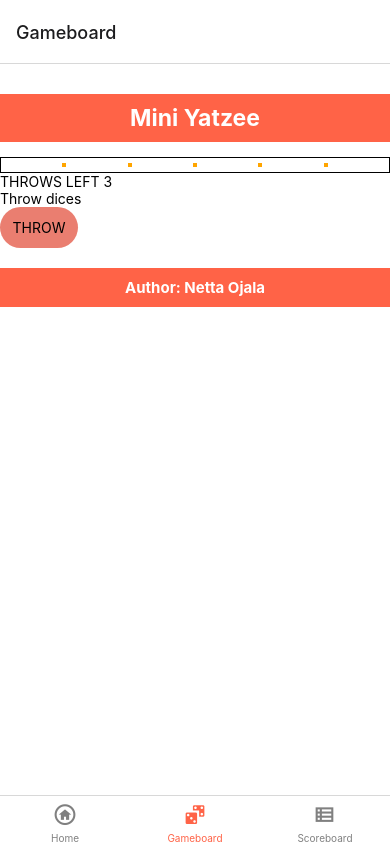
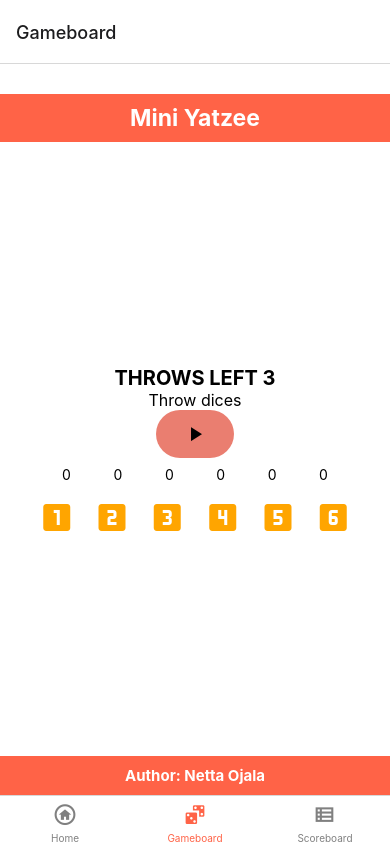
Before and after one commit to n2ojne00/MiniYatzee, a React Native app: screen /Gameboard in a window 390 px wide. Built offline with nearby package versions, Linux system fonts and the light colour scheme.

Commit message:
calculating points

```diff
--- a/App.js
+++ b/App.js
@@ -9,6 +9,7 @@ const Tab = createBottomTabNavigator();
 
 export default function App() {
   return (
+
     <NavigationContainer>
       <Tab.Navigator
         sceneContainerStyle={{ backgroundColor: 'transparent' }}
--- a/components/Gameboard.js
+++ b/components/Gameboard.js
@@ -10,7 +10,8 @@ import {
   MIN_SPOT,
   MAX_SPOT,
   BONUS_POINTS_LIMIT,
-  BONUS_POINTS, } from '../constants/Game'
+  BONUS_POINTS,
+} from '../constants/Game'
 import styles from '../styles/styles';
 
 let board = [];
@@ -31,7 +32,7 @@ export default function Gameboard() {
   const [selectedDicePoints, setSelectedDicePoints] =
     useState(new Array(MAX_SPOT).fill(false));
   // Total points for different spots
-  const [diceTotalPoints, setdiceTotalPoints] =
+  const [dicePointsTotal, setDicePointsTotal] =
     useState(new Array(MAX_SPOT).fill(0));
 
   const [playerName, setPlayerName] = useState('');
@@ -40,7 +41,7 @@ export default function Gameboard() {
   //i is dice
   for (let i = 0; i < NBR_OF_DICES; i++) {
     row.push(
-      <View style={styles.dice}>
+      <View>
         <Pressable
           key={"row" + i}
           onPress={() => selectDice(i)}
@@ -48,7 +49,7 @@ export default function Gameboard() {
           <MaterialCommunityIcons
             name={board[i]}
             key={"row" + i}
-          size={50}
+            size={70}
             color={getDiceColor(i)}
           >
           </MaterialCommunityIcons>
@@ -57,43 +58,114 @@ export default function Gameboard() {
     );
   }
 
+  const pointsRow = [];
+  for (let spot = 0; spot < MAX_SPOT; spot++) {
+    pointsRow.push(
+      <Text key={"pointsRow" + spot}>{getSpotTotal(spot)}</Text>
+    );
+  }
+
+  const pointsToSelectRow = [];
+  for (let diceButton = 0; diceButton < MAX_SPOT; diceButton++) {
+    pointsToSelectRow.push(
+      <Pressable key={"buttonsRow" + diceButton}
+        onPress={() => selectDicePoints(diceButton)}
+      >
+
+        <MaterialCommunityIcons
+          key={"buttonsRow" + diceButton}
+          name={"numeric-" + (diceButton + 1) + "-box"}
+          size={36}
+          color={getDicePointsColor(diceButton)}>
+
+        </MaterialCommunityIcons>
+      </Pressable>
+    );
+  }
+
+  //which dices are selected in array
   const selectDice = (k) => {
     let dices = [...selectedDices];
     dices[k] = selectedDices[k] ? false : true;
     setSelectedDices(dices);
-    console.log(dices);
   }
 
+  //color for selected and unselected dices
+  function getDiceColor(k) {
+    return selectedDices[k] ? "brown" : "orange"
+  }
 
-  function getDiceColor(k) {
-    return selectedDices[k] ? "purple" : "pink"
+  function getDicePointsColor(k) {
+    return selectedDicePoints[k] ? "brown" : "orange"
+  }
+
+  const selectDicePoints = (k) => {
+    let selectedPoints = [...selectedDicePoints];
+    let points = [...dicePointsTotal];
+    selectedPoints[k] = true;
+    let nbrOfDices =
+      diceSpots.reduce(
+        (total, x) => (x === (k + 1) ? total + 1 : total), 0);
+    points[k] = nbrOfDices * (k + 1);
+    setDicePointsTotal(points);
+    setSelectedDicePoints(selectedPoints);
+    return points[k];
+
   }
 
   const throwDices = () => {
+    let spots = [...diceSpots];
     for (let k = 0; k < NBR_OF_DICES; k++) {
       if (!selectedDices[k]) {
         let randomNumber = Math.floor(Math.random() * MAX_SPOT + 1);
+        spots[k] = randomNumber;
         board[k] = 'dice-' + randomNumber;
       }
     }
-    setNbrOfThrowsLeft(nbrOfThrowsLeft-1);
+    setDicesSpots(spots);
+    setNbrOfThrowsLeft(nbrOfThrowsLeft - 1);
+  }
+
+  function getSpotTotal(k) {
+    return dicePointsTotal[k];
   }
 
   return (
     <>
       <Header />
+      <View style={styles.container}>
+
+        {
+          //DICES
+        }
         <View style={styles.dicesRow}>
           {row}
+        </View>
 
-      </View>
-      <Text>THROWS LEFT {nbrOfThrowsLeft}</Text>
-      <Text>{status}</Text>
+        <Text style={styles.txtMed}>THROWS LEFT {nbrOfThrowsLeft}</Text>
+        <Text style={styles.txtMin}>{status}</Text>
         <Pressable
           style={styles.continueButton}
           onPress={() => throwDices()}>
-        <Text>THROW</Text>
+          <MaterialCommunityIcons name="play" size={24} />
         </Pressable>
+
+        {
+        //POINTS
+        }
+        <View style={styles.dicesRow}>
+          {pointsRow}
+        </View>
+
+        <View style={styles.dicesRow}>
+          {pointsToSelectRow}
+        </View>
+
+
+      </View>
+
       <Footer />
+
     </>
   )
 }
--- a/components/Home.js
+++ b/components/Home.js
@@ -31,7 +31,7 @@ export default function Home({ navigation }) {
   return (
     <>
       <Header />
-      <View>
+      <View style={styles.container}>
         <MaterialCommunityIcons
           name="information"
           size={90}
@@ -60,8 +60,8 @@ export default function Home({ navigation }) {
 
           <>
           <View style={styles.rules}>
-            <Text style={{fontWeight: 'bold', fontSize: 20}}>Rules of the game</Text>
-            <Text multiline="true" style={{fontSize: 15}}>
+            <Text style={styles.txtMed}>Rules of the game</Text>
+            <Text multiline="true" style={styles.txtMin}>
               THE GAME: Upper section of the classic Yahtzee
               dice game. You have {NBR_OF_DICES} dices and
               for the every dice you have {NBR_OF_THROWS}
@@ -72,7 +72,7 @@ export default function Home({ navigation }) {
               Game ends when all points have been selected.
               The order for selecting those is free.
             </Text>
-            <Text style={{fontWeight: 'bold', fontSize: 15}}> Good luck, {playerName}</Text>
+            <Text style={styles.txtMin && {fontWeight: 'bold'}}> Good luck, {playerName}</Text>
 
           </View>
 
--- a/styles/styles.js
+++ b/styles/styles.js
@@ -3,7 +3,9 @@ import { StyleSheet } from 'react-native';
 export default StyleSheet.create({
   container: {
     flex: 1,
-    backgroundColor: '#fff'
+    backgroundColor: '#fff',
+    justifyContent: 'center',
+    alignItems: 'center'
   },
   header: {
     marginTop: 30,
@@ -82,14 +84,17 @@ export default StyleSheet.create({
     borderColor: 'tomato',
     marginBottom: 5,
   },
-  dice: {
-    borderWidth: 2,
-    borderColor: 'orange',
-  },
   dicesRow: {
     flexDirection: 'row',
-    borderWidth: 1,
     justifyContent: 'space-evenly',
-    paddingVertical: 5,
+    paddingVertical: 8,
+    width: '90%'
+  },
+  txtMin: {
+    fontSize: 16,
+  },
+  txtMed: {
+    fontWeight: 'bold',
+    fontSize: 20,
   }
 });
```
Lines whose indentation alone changed are shown as unchanged.
